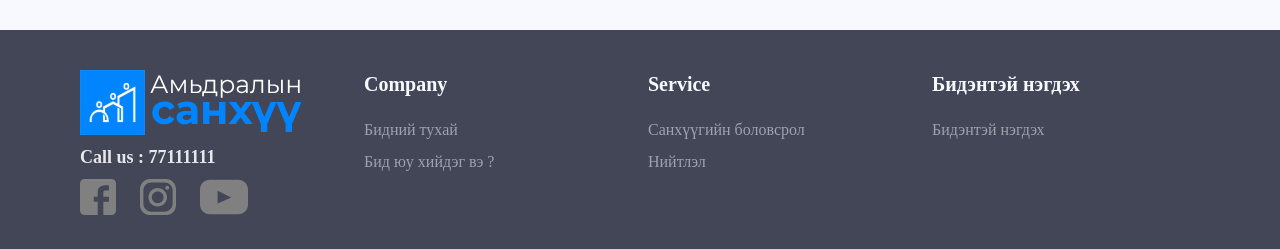
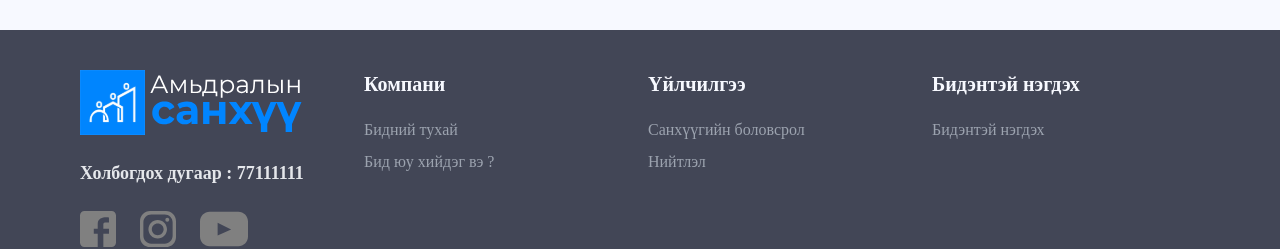
Before and after one commit to orgil0588/ngo-front, a React (Create React App) app: page /news in a window 1280 px wide. Shown: the part 360-609 px from the top of the page. Built offline with nearby package versions, Linux system fonts and the light colour scheme; no server answers.

Commit message:
jijig zaswar

```diff
--- a/src/Components/Footer.js
+++ b/src/Components/Footer.js
@@ -11,8 +11,8 @@ function Footer() {
         <div className="grid grid-cols-4 gap-4">
           <div>
             <img src={Logo} />
-            <div className="text-gray-200 my-2 font-semibold text-lg">
-              Call us : 77111111
+            <div className="text-gray-200 my-6 font-semibold text-lg">
+              Холбогдох дугаар : 77111111
             </div>
             <div className="flex">
               <div className="mr-6">
@@ -81,7 +81,7 @@ function Footer() {
           </div>
           <div>
             <div className="text-primary-white font-semibold text-xl">
-              Company
+              Компани
             </div>
             <ul className="mt-4">
               <li className="text-gray-400 py-1">
@@ -95,7 +95,7 @@ function Footer() {
           </div>
           <div>
             <div className="text-primary-white font-semibold text-xl">
-              Service
+              Үйлчилгээ
             </div>
             <ul className="mt-4">
               <li className="text-gray-400 py-1">
@@ -121,6 +121,7 @@ function Footer() {
           </div>
         </div>
       </Container>
+
     </div>
   );
 }
--- a/src/Components/Navbar.js
+++ b/src/Components/Navbar.js
@@ -67,37 +67,37 @@ function Navbar() {
           } xl:block`}
         >
           <Link
-            className="px-4 font-semibold hover:text-primary-blue  hover:border-primary-blue"
+            className="px-4 py-2 font-semibold hover:text-primary-blue  hover:border-primary-blue"
             to="/"
           >
             Эхлэл
           </Link>
           <Link
-            className="px-4 font-semibold hover:text-primary-blue  hover:border-primary-blue"
+            className="px-4 py-2 font-semibold hover:text-primary-blue  hover:border-primary-blue"
             to="/about"
           >
             Бидний тухай
           </Link>
           <Link
-            className="px-4 font-semibold hover:text-primary-blue  hover:border-primary-blue"
+            className="px-4 py-2 font-semibold hover:text-primary-blue  hover:border-primary-blue"
             to="/wwd"
           >
             Бид юу хийдэг вэ ?
           </Link>
           <Link
-            className="px-4 font-semibold hover:text-primary-blue  hover:border-primary-blue"
+            className="px-4 py-2 font-semibold hover:text-primary-blue  hover:border-primary-blue"
             to="/financial-education"
           >
             Санхүүгийн боловсрол
           </Link>
           <Link
-            className="px-4 font-semibold hover:text-primary-blue  hover:border-primary-blue"
+            className="px-4 py-2 font-semibold hover:text-primary-blue  hover:border-primary-blue"
             to="/news"
           >
            Нийтлэл
           </Link>
           <Link
-            className="px-4 font-semibold hover:text-primary-blue  hover:border-primary-blue"
+            className="px-4 py-2 font-semibold hover:text-primary-blue  hover:border-primary-blue"
             to="/join-us"
           >
             Бидэнтэй нэгдэх
--- a/src/index.js
+++ b/src/index.js
@@ -7,6 +7,7 @@ import Education from "./Pages/Education";
 import Research from "./Pages/Research";
 import Background from "./Components/Background";
 import News from "./Pages/News";
+import Loading from "./Components/Loading/index"
 const About = React.lazy(() => {
   return import("./Pages/About");
 });
@@ -29,7 +30,7 @@ const AdminPanel = React.lazy(() => {
 ReactDOM.render(
   <React.StrictMode>
     <Background>
-      <Suspense fallback={<div>Түр хүлээнэ үү</div>}>
+      <Suspense fallback={<Loading/>}>
         <Router>
           <Switch>
             <Route exact path="/" component={App} />
```
